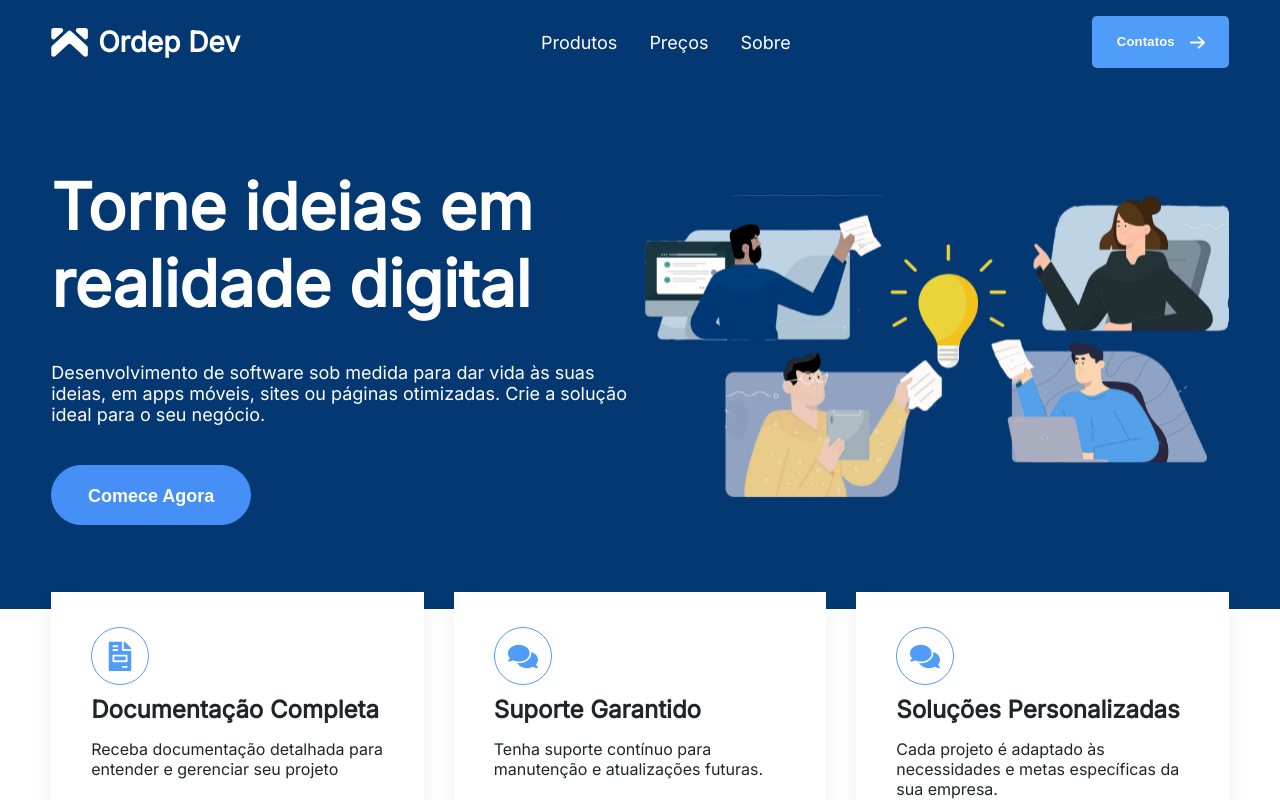
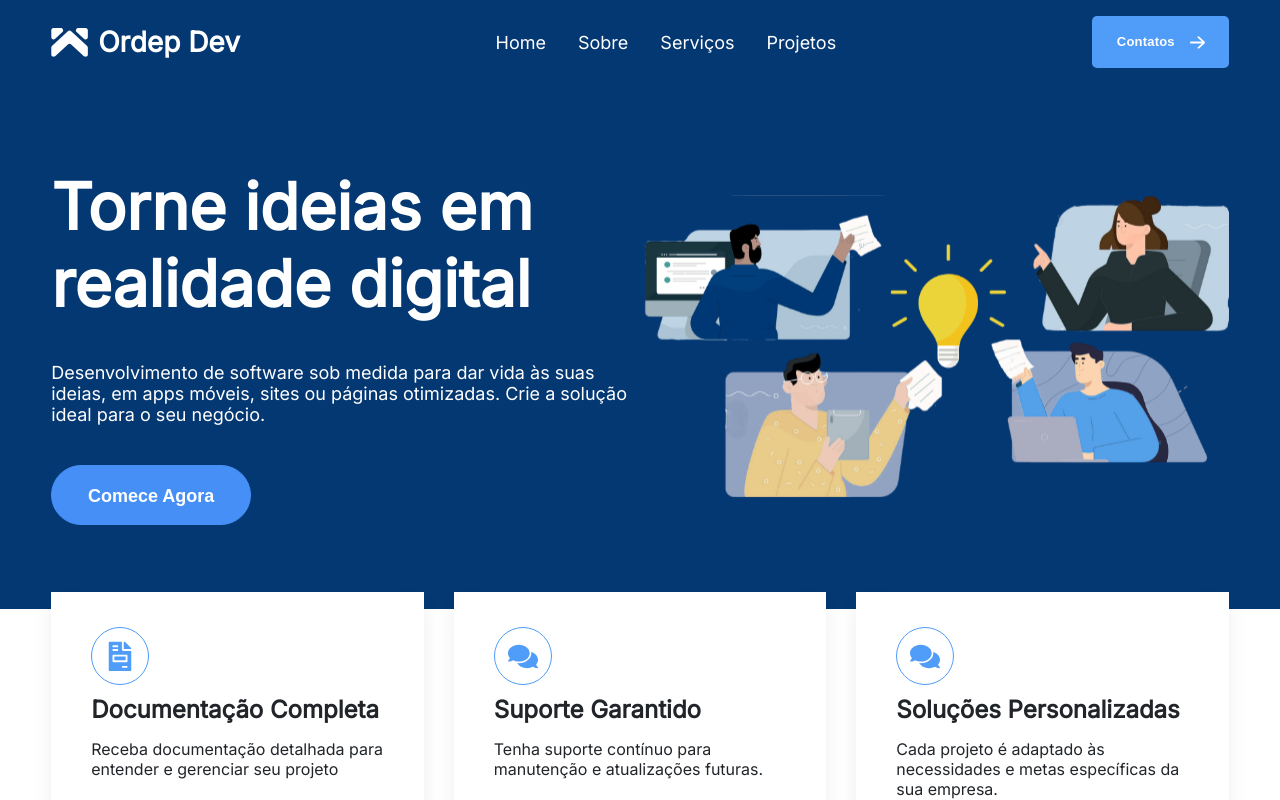
Before and after one commit to LucasPedro123/Ordep-Dev, a React (Vite) app: page / in a window 1280 px wide. Shown: the top 800 px of the page. Built offline with nearby package versions, Linux system fonts and the light colour scheme; the HTML template or start-up script is replaced by a standard one.

Commit message:
feat: added anchor links in Header

```diff
--- a/src/Components/Header/index.tsx
+++ b/src/Components/Header/index.tsx
@@ -1,7 +1,8 @@
-import { useState } from 'react'
+import { useEffect, useState } from 'react'
 import { IconArrowRight, LogoWhite } from '../../assets/Images'
 import * as S from './style'
 import { motion, useMotionValueEvent, useScroll } from 'framer-motion'
+import { useLocation, useNavigate } from 'react-router';
 
 const sidebarVariants = {
     open: {
@@ -23,14 +24,37 @@ const sidebarVariants = {
     }
 };
 
-export default function Header () {
+export default function Header() {
     const [isOpen, setIsOpen] = useState<boolean>(false);
     const SidebarItem = motion(S.SidebarItem)
+    const location = useLocation();
+    const navigate = useNavigate();
+
+    useEffect(() => {
+        if (location.hash === '#hero') {
+            const mainSection = document.getElementById('hero');
+            if (mainSection) {
+                mainSection.scrollIntoView({ behavior: 'smooth' });
+            }
+        }
+        if (location.hash === '#contact') {
+            const mainSection = document.getElementById('contact');
+            if (mainSection) {
+                mainSection.scrollIntoView({ behavior: 'smooth' });
+            }
+        }
+        if (location.hash === '#services') {
+            const mainSection = document.getElementById('services');
+            if (mainSection) {
+                mainSection.scrollIntoView({ behavior: 'smooth' });
+            }
+        }
+    }, [location]);
 
     const links = [
-        { title: 'Home', path: '/' },
-        { title: 'Sobre', path: '/' },
-        { title: 'Serviços', path: '/' },
+        { title: 'Home', path: '/#hero' },
+        { title: 'Sobre', path: '/about#main' },
+        { title: 'Serviços', path: '/#services' },
         { title: 'Projetos', path: '/' }
     ]
 
@@ -52,6 +76,11 @@ export default function Header () {
         }
     });
 
+    function handleClickContact() {
+        navigate('#contact');
+    }
+
+
     return (
         <S.Container
             variants={{
@@ -66,11 +95,13 @@ export default function Header () {
                 <S.Title>Ordep Dev</S.Title>
             </S.Wrapper>
             <S.Nav>
-                <S.NavLinks to={'/'}>Produtos</S.NavLinks>
-                <S.NavLinks to={'/'}>Preços</S.NavLinks>
-                <S.NavLinks to={'/'}>Sobre</S.NavLinks>
+                {
+                    links.map((link, index) => (
+                        <S.NavLinks key={index} to={link.path}>{link.title}</S.NavLinks>
+                    ))
+                }
             </S.Nav>
-            <S.Button>
+            <S.Button onClick={()=> handleClickContact()}>
                 Contatos <S.ArrowRightImage src={IconArrowRight} alt='Ícone de seta para a direita' loading="lazy" />
             </S.Button>
             <S.Menu onClick={() => setIsOpen(!isOpen)}>
@@ -138,13 +169,13 @@ export default function Header () {
                             ))}
                         </S.SidebarContent>
                         <S.SidebarButton
-                            onClick={() => setIsOpen(false)}
+                            onClick={() => {setIsOpen(false), handleClickContact()}}
                             initial={{ opacity: 0, y: -50 }}
                             whileInView={{ opacity: 1, y: 0 }}
                             transition={{ duration: 0.5 }}
                             whileTap={{ scale: 0.9 }}
                         >
-                            Contatos <S.ArrowRightImage src={IconArrowRight} alt='Ícone de seta para a direita' loading='lazy'/>
+                            Contatos <S.ArrowRightImage src={IconArrowRight} alt='Ícone de seta para a direita' loading='lazy' />
                         </S.SidebarButton>
                     </S.SidebarBody>
                 </S.SidebarWrapper>
```
